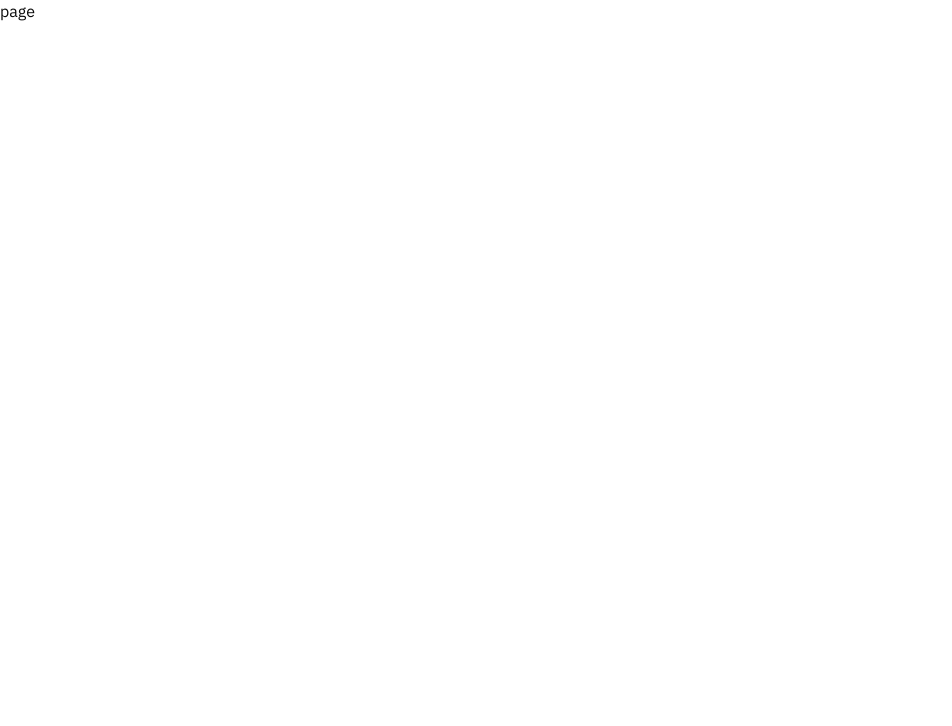
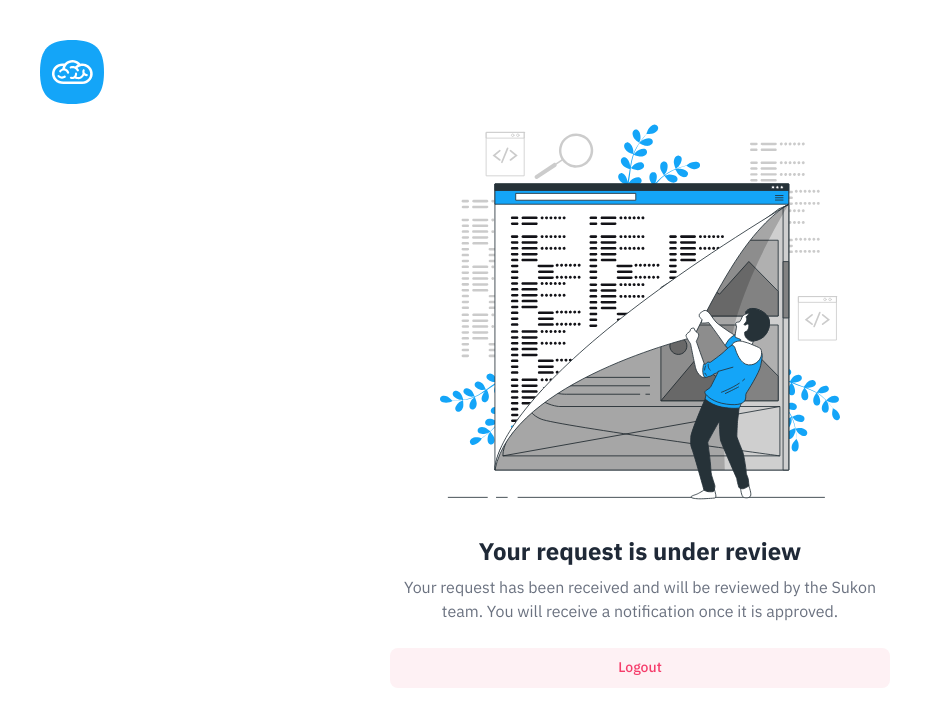
Before and after one commit to HunterXNB/sukon-doctor-dashboard, a Next.js app: page /en/approval-waiting in a window 1280 px wide. Shown: the top 726 px of the page, without its empty margins (0-952 px from the left). Built offline with nearby package versions, Linux system fonts and the light colour scheme.

Commit message:
Adding waiting approval page

```diff
--- a/actions/auth.ts
+++ b/actions/auth.ts
@@ -97,3 +97,15 @@ export async function isAuthenticated() {
   }
   return null;
 }
+
+export async function logout() {
+  const cookieStore = await cookies();
+  const locale = await getLocale();
+
+  await fetchData("/auth/logout", { method: "POST" });
+  cookieStore.delete("token");
+  return redirect({
+    href: "/login",
+    locale,
+  });
+}
--- a/app/[locale]/approval-waiting/page.tsx
+++ b/app/[locale]/approval-waiting/page.tsx
@@ -1,7 +1,38 @@
 import React from "react";
+import WaitingApprovalImg from "@/assets/waiting-approval.svg";
+import Logo from "@/assets/logo.svg";
+import { Link } from "@/i18n/routing";
+import Image from "next/image";
+import { Button } from "@/components/ui/button";
+import { logout } from "@/actions/auth";
+import { getTranslations } from "next-intl/server";
 
-async function page() {
-  return <div>page</div>;
+async function ApprovalWaitingPage() {
+  const t = await getTranslations("waitingApprovalPage");
+  return (
+    <div className="w-screen min-h-dvh relative flex items-center p-5 justify-center">
+      <Link
+        className="md:w-16 md:h-16 w-12 h-12 top-5 rtl:right-5 ltr:left-5 absolute md:top-10 md:rtl:right-10 md:ltr:left-10"
+        href={"/"}
+      >
+        <Image src={Logo} alt="Sukon" />
+      </Link>
+      <div className="max-w-[500px] flex flex-col md:w-full w-[80%] gap-6">
+        <div className="w-full max-w-[400px] mx-auto aspect-square relative">
+          <Image src={WaitingApprovalImg} alt="waiting approval" fill />
+        </div>
+        <div className="flex flex-col items-center justify-center gap-2">
+          <h1 className="text-gray-800 font-bold md:text-2xl text-xl">
+            {t("title")}
+          </h1>
+          <p className="text-gray-500 text-center">{t("description")}</p>
+        </div>
+        <form className="w-full contents" action={logout}>
+          <Button variant={"destructive-extra"}>{t("logoutBtn")}</Button>
+        </form>
+      </div>
+    </div>
+  );
 }
 
-export default page;
+export default ApprovalWaitingPage;
--- a/messages/ar.json
+++ b/messages/ar.json
@@ -260,5 +260,10 @@
       "active": "المرضى النشطين",
       "interested": "مهتم"
     }
+  },
+  "waitingApprovalPage": {
+    "title": "طلبك قيد المراجعة",
+    "description": "تم استلام طلبك وسيتم مراجعته من قبل فريق سكون، ستتلقى إشعارًا فور الموافقة.",
+    "logoutBtn": "تسجيل الخروج"
   }
 }
--- a/messages/en.json
+++ b/messages/en.json
@@ -261,5 +261,10 @@
       "active": "Active Patients",
       "interested": "Interested"
     }
+  },
+  "waitingApprovalPage": {
+    "title": "Your request is under review",
+    "description": "Your request has been received and will be reviewed by the Sukon team. You will receive a notification once it is approved.",
+    "logoutBtn": "Logout"
   }
 }
```
Also changed, not shown: middleware.ts (+15 -9 lines), assets/waiting-approval.svg (added).
